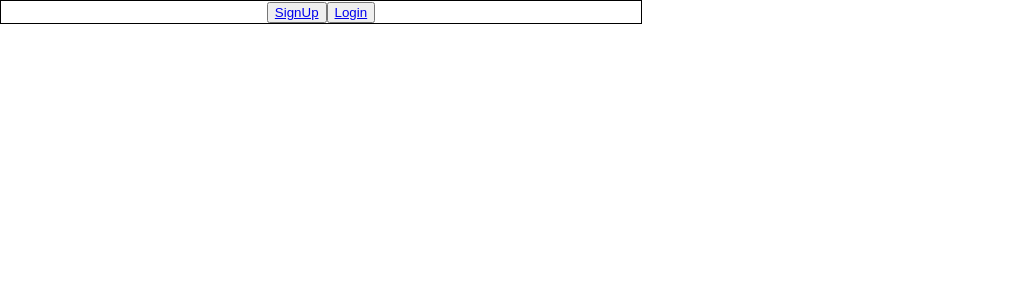
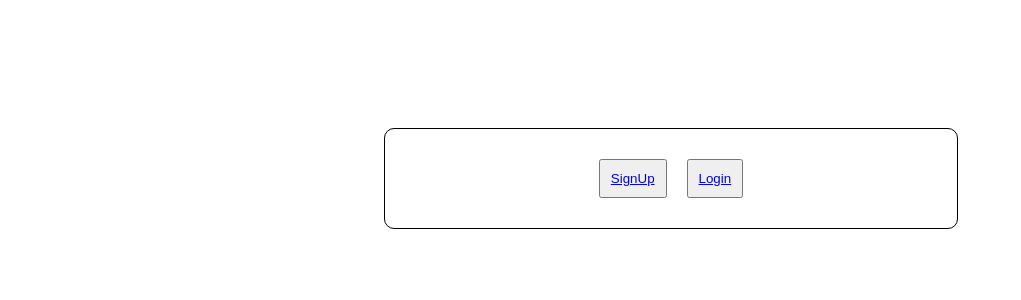
Before and after one commit to rani-vyas/newProject, a React (Create React App) app: page / in a window 1280 px wide. Shown: the top 300 px of the page, without its empty margins (0-1021 px from the left). Built offline with nearby package versions, Linux system fonts and the light colour scheme.

Commit message:
changes in page.js

```diff
--- a/src/project1/login.js
+++ b/src/project1/login.js
@@ -132,7 +132,7 @@ export function LoginUser () {
             {error && <p style={{color:'red'}}>{error}</p>}
             {message && <p style={{color:'green'}}>{message}</p>}
         </form>
-
+        <p>If you didn't have any account? <Link to='/signup'>Signup</Link></p>
         </div>
         </>
     )
--- a/src/project1/page.js
+++ b/src/project1/page.js
@@ -5,9 +5,10 @@ export function UserPage () {
 
     return(
         <>
-        <div style={{border:'1px solid black', width:'50%'}}>
-           <button type="button" ><Link to='/signup'>SignUp</Link></button>
-           <button type="button" ><Link to='/login'>Login</Link></button>
+        <div style={{border:'1px solid black',width:'40%',padding:'30px',marginLeft:'30%',marginTop:'10%',borderRadius:'10px'}}>
+
+           <button type="button" style={{padding:'10px',marginRight:'10px'}}><Link to='/signup'>SignUp</Link></button>
+           <button type="button" style={{padding:'10px',marginLeft:'10px'}}><Link to='/login'>Login</Link></button>
         </div>
         </>
     )
--- a/src/project1/signup.js
+++ b/src/project1/signup.js
@@ -25,11 +25,7 @@ const data = JSON.stringify({
     password2:password2
 })
 
-
-
- const handleSignup = async(e) =>{
-    e.preventDefault();
-    /*if(email.matchAll !== '/^[^\s@]+@[^\s@]+\.[^\s@]+$/'){
+ /*if(email.matchAll !== '/^[^\s@]+@[^\s@]+\.[^\s@]+$/'){
         setemailError('This Email is not valid')
     }
 
@@ -46,7 +42,15 @@ const data = JSON.stringify({
         setPassword1Error('This is required.')
         setPassword2Error('This is required.')
     }*/
+
+/*if(Object.keys(data).length === 0){
+    handleSignup()
+}*/
+
+ const handleSignup = async(e) =>{
+    e.preventDefault();
         try{
+
             const user = await axios({
                 'url': 'http://127.0.0.1:8000/register/',
                 'method': 'POST',
@@ -63,7 +67,7 @@ const data = JSON.stringify({
             setsignupmessage('User Signup Successfully.')
            }
         }catch(error){
-            debugger;
+            //debugger;
         console.log(error)
         if(error.response && error.response.data && error.response.data.username){
             setUsernameError(error.response.data.username);
```
